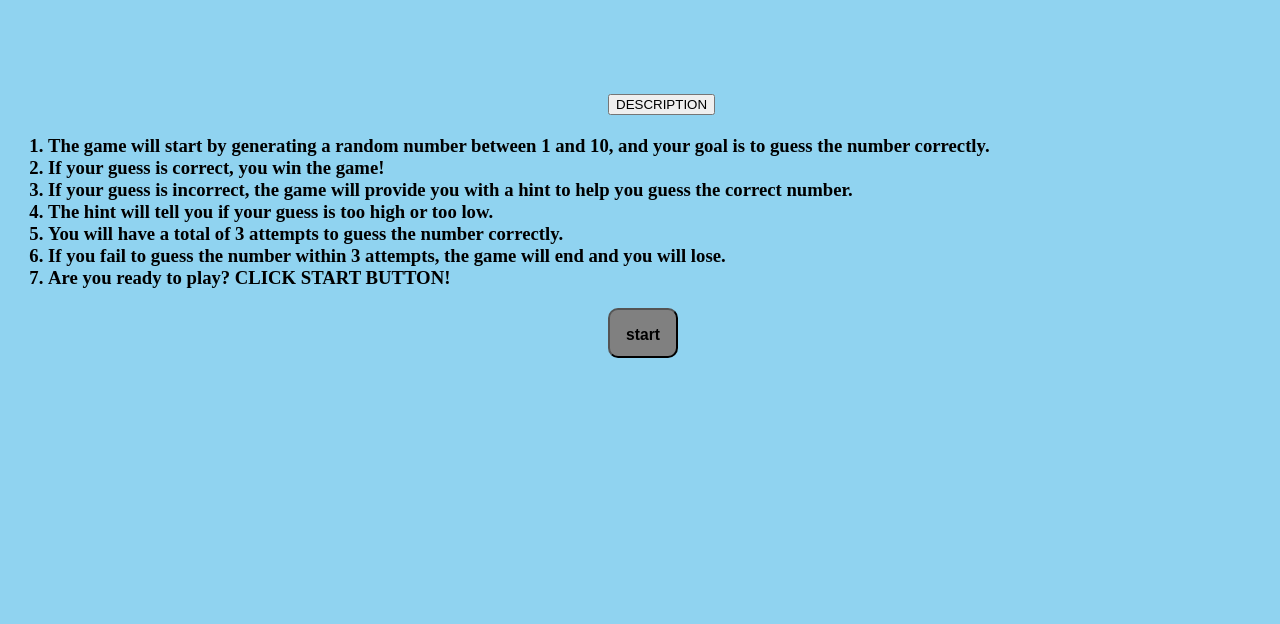
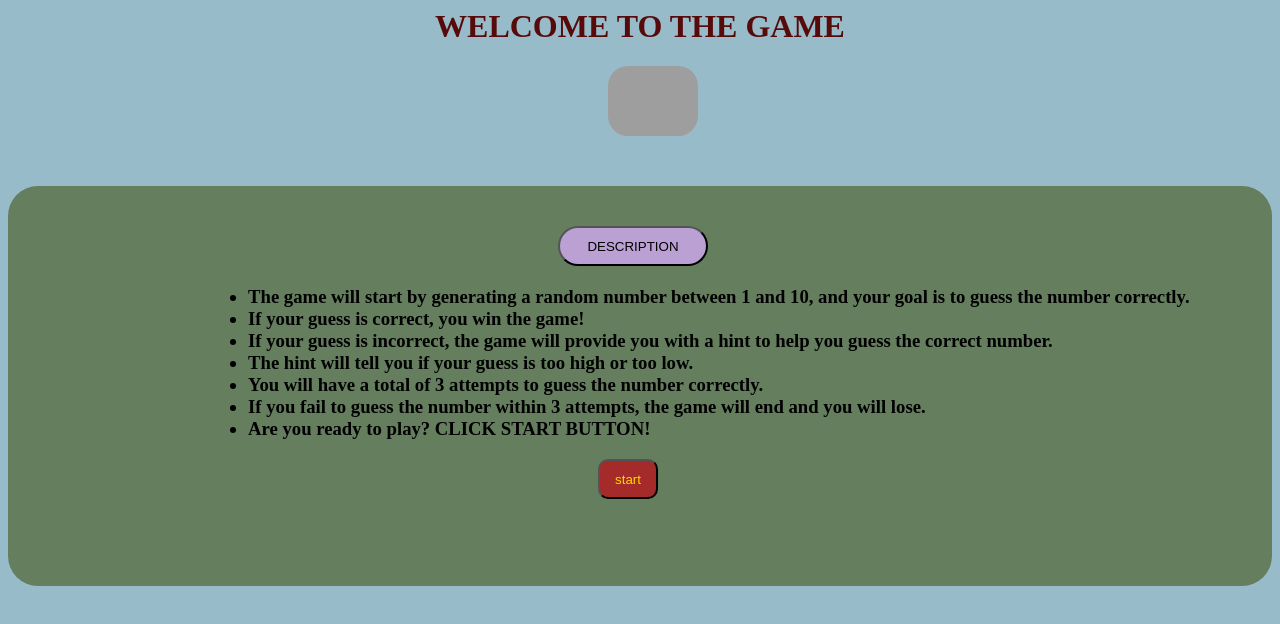
Before and after one commit to Viyasar/GUESS-NUMBER, a plain HTML site: page index.html in a window 1280 px wide. Drawn offline with Linux system fonts and the light colour scheme; grey boxes are pictures that could not be loaded.

Commit message:
Update index.html

```diff
--- a/index.html
+++ b/index.html
@@ -1,4 +1,3 @@
-<!DOCTYPE html>
 <html lang="en">
 <head>
     <meta charset="UTF-8">
@@ -7,11 +6,14 @@
     <title>Document</title>
 </head>
 
-<body style="background-color:rgb(144, 211, 240);">
-    <div class="container">
-   <h1> <marquee>WELCOME TO THE GAME</marquee></h1>
-    <h2><button  DESCRIPTION style="margin-left:600px;">DESCRIPTION</button></h2>
-    <OL>
+
+<body style="background-color:rgb(152, 187, 202); align-items: center;background-image: url(); ">
+
+   <h1 style="text-align: center; color: rgb(87, 10, 10);">WELCOME TO THE GAME </h1>
+   <img style="margin-left: 600px;border-radius: 20px;" src="https://www.rd.com/wp-content/uploads/2020/09/BrainGames-scaled.jpg" height="70px" width="90px">
+   <div class="container" style=" height: 400px;display: grid-row;padding-left: 200px; margin-top: 50px; background-color: rgb(100, 126, 94);border-radius: 30px;">
+    <h2><button DESCRIPTION style="margin-top: 40px;margin-left: 350px;background-color: rgb(186, 160, 211);border-radius: 20px;height: 40px;width: 150px;">DESCRIPTION</button></h2>
+    <uL>
     <h3><LI>The game will start by generating a random number between 1 and 10, and your goal is to guess the number correctly.<br></LI>
        <LI>If your guess is correct, you win the game!<br></LI>
         <LI>If your guess is incorrect, the game will provide you with a hint to help you guess the correct number. <BR></LI>
@@ -19,11 +21,10 @@
                <LI>You will have a total of 3 attempts to guess the number correctly. <BR></LI>
                   <LI> If you fail to guess the number within 3 attempts, the game will end and you will lose.<BR></LI>
                      <LI>Are you ready to play? CLICK START BUTTON!<BR></LI>
-    </h3></OL>
-<button onclick="calculate()" style="margin-left: 600px; height: 50px; width: 70px; color: black; background-color:gray; border-radius: 10px;"><h3>start</h3></button></div>
+    </h3><div></uL>
+<button onclick="calculate()" style=" height: 40px;margin-left: 390px; width: 60px; color: gold; background-color: brown; border-radius: 10px;">start</button></div>
+<p class="result"></p>
 </div>
-<p class="result"></p>
 <script src="main.js"></script>
-</div>
 </body>
 </html>
```
